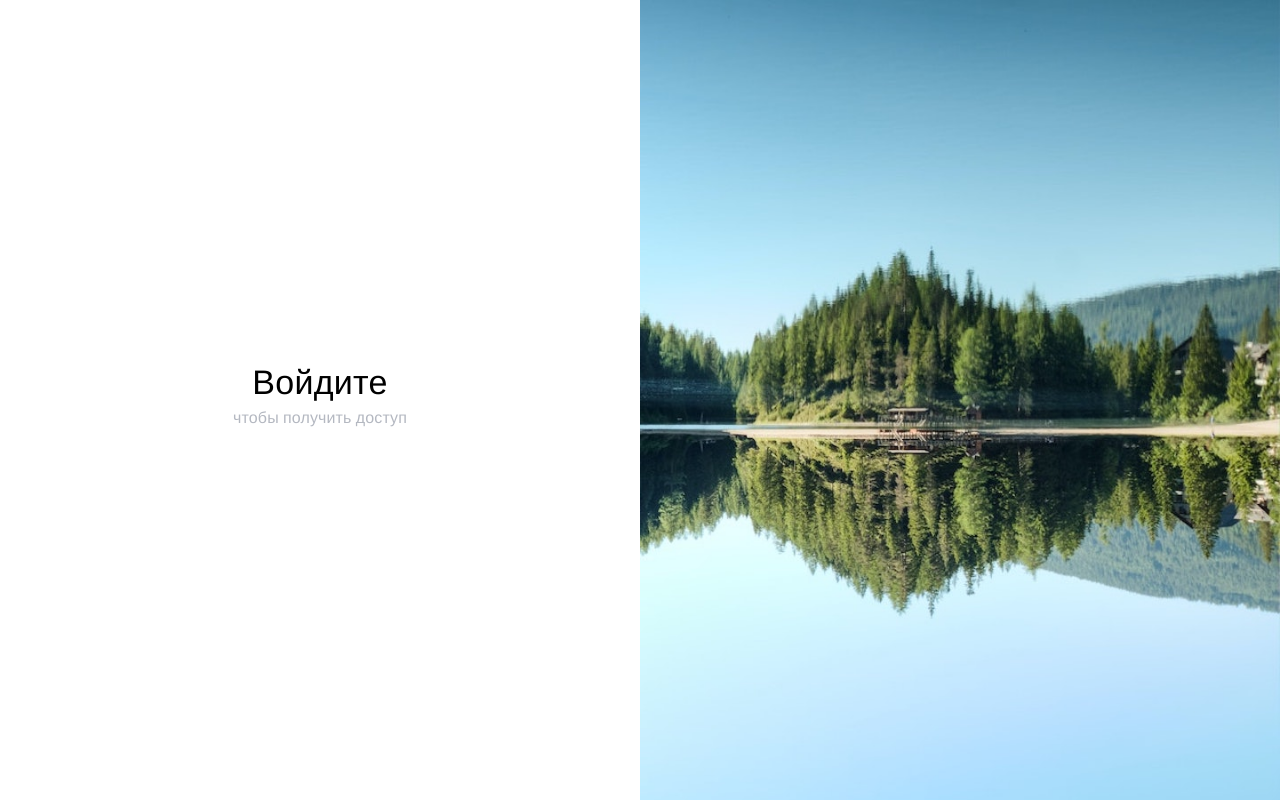
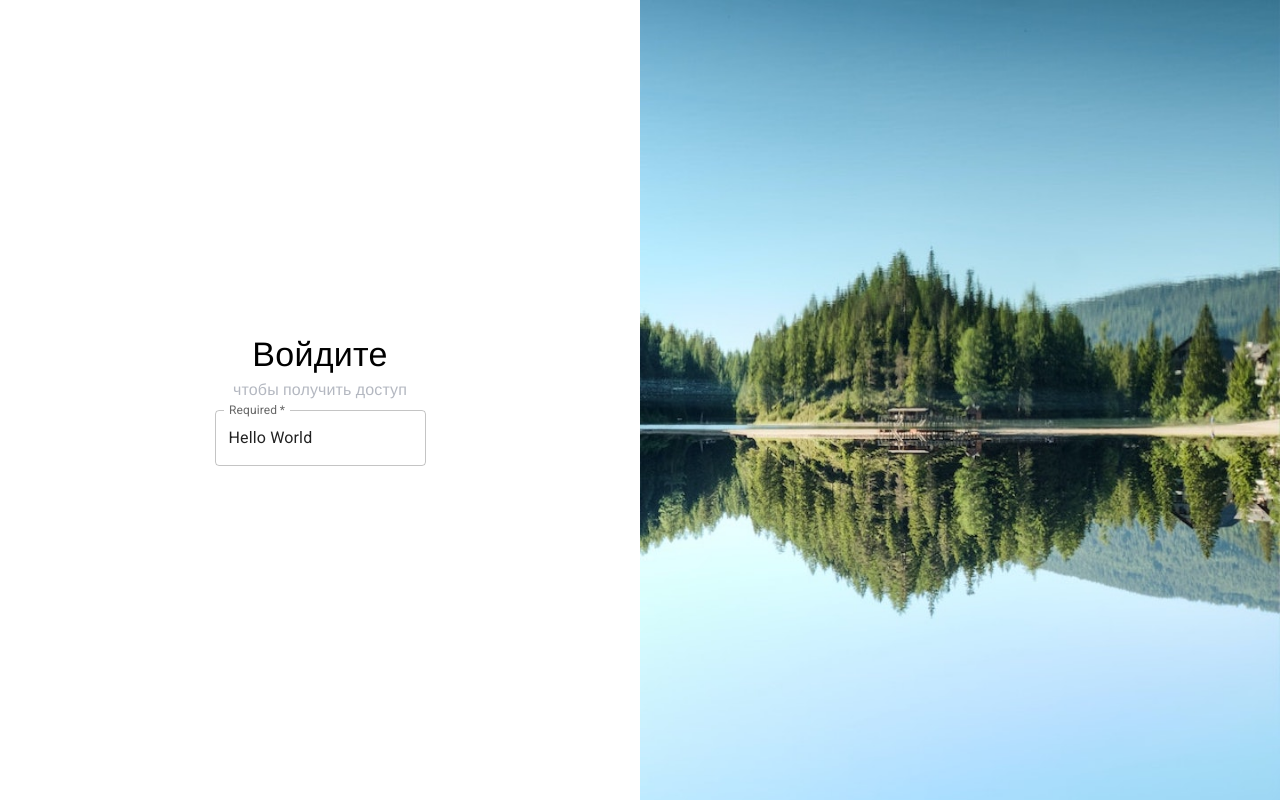
Before and after one commit to VladimirRM/Materialui-Reacthookgorms, a React (Create React App) app: page / in a window 1280 px wide. Built offline with nearby package versions, Linux system fonts and the light colour scheme; a web font is replaced by a local one.

Commit message:
create form & text-field

```diff
--- a/package.json
+++ b/package.json
@@ -16,6 +16,7 @@
     "@types/react-dom": "^18.0.6",
     "react": "^18.2.0",
     "react-dom": "^18.2.0",
+    "react-hook-form": "^7.37.0",
     "react-scripts": "5.0.1",
     "typescript": "^4.8.4",
     "web-vitals": "^2.1.4"
--- a/src/pages/auth-page/auth-form/auth-form.tsx
+++ b/src/pages/auth-page/auth-form/auth-form.tsx
@@ -1,6 +1,7 @@
 import React from 'react'
 import "./auth-form.css"
 import Typography from '@mui/material/Typography';
+import TextField from '@mui/material/TextField';
 
  export const AuthForm = () => {
   return (
@@ -11,6 +12,14 @@ import Typography from '@mui/material/Typography';
            <Typography variant="subtitle1" component='div' gutterBottom={true} className='auth-form__subtitle1' >
             чтобы получить доступ
       </Typography>
+      <form>
+      <TextField
+          required
+          id="outlined-required"
+          label="Required"
+          defaultValue="Hello World"
+        />
+      </form>
     </div>
   )
 }
```
Also changed, not shown: 1 other file (tests, documents, lock files or other folders).
